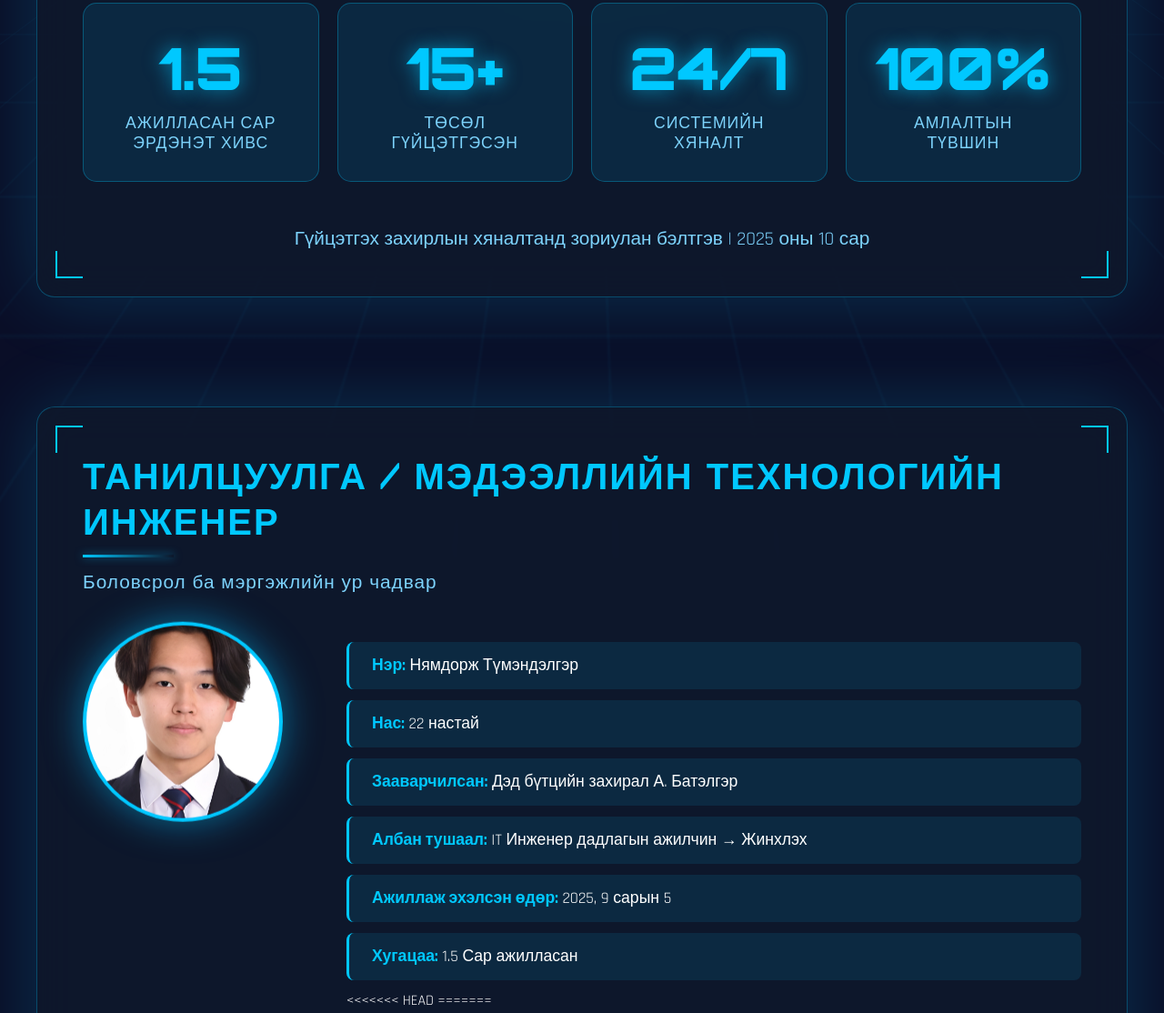
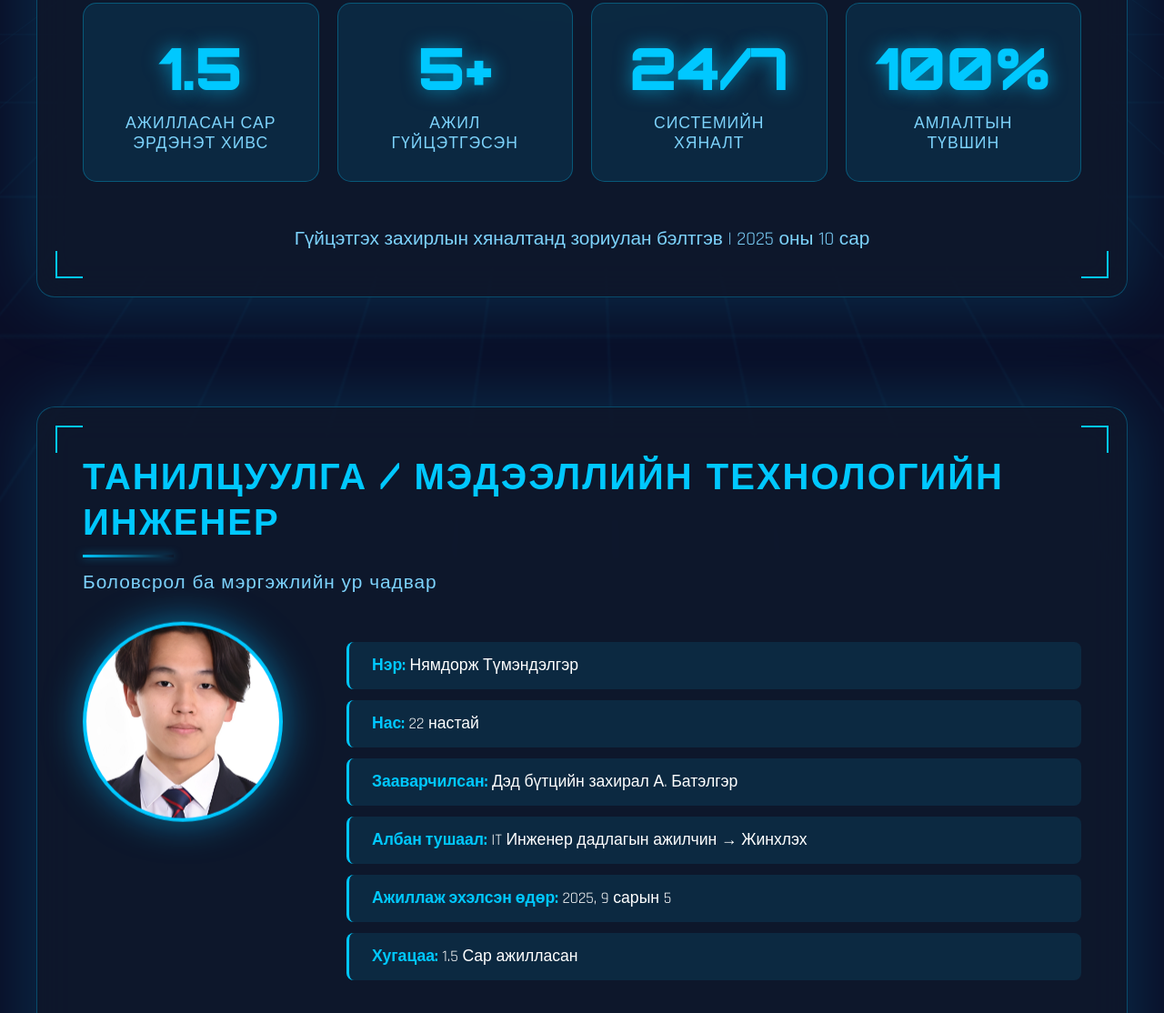
Before and after one commit to Tumeyo/it-reports, a plain HTML site: page index.html in a window 1280 px wide. Shown: the part 537-1651 px from the top of the page at 91% size. Drawn offline with Linux system fonts and the light colour scheme.

Commit message:
should be last

```diff
--- a/index.html
+++ b/index.html
@@ -586,8 +586,8 @@
                             <div class="stat-label">Ажилласан Сар<br>Эрдэнэт Хивс</div>
                         </div>
                         <div class="stat-card">
-                            <span class="stat-number">15+</span>
-                            <div class="stat-label">Төсөл<br>Гүйцэтгэсэн</div>
+                            <span class="stat-number">5+</span>
+                            <div class="stat-label">Ажил<br>Гүйцэтгэсэн</div>
                         </div>
                         <div class="stat-card">
                             <span class="stat-number">24/7</span>
@@ -642,10 +642,6 @@
                         <div class="info-line">
                             <strong style="color: #00c8ff;">Хугацаа:</strong> 1.5 Сар ажилласан
                         </div>
-<<<<<<< HEAD
-=======
-
-                    </div>
                 </div>
 
                 <div style="margin-top: 40px;">
@@ -681,11 +677,7 @@
                 <div class="cyber-corner bottom-right"></div>
 
                 <h2>АМЖИЛТУУД</h2>
-<<<<<<< HEAD
-                <div class="subtitle">2025 оны 9 сараас хойш хэрэгжүүлсэн төслүүд</div>
-=======
                 <div class="subtitle">2025 оны 9 сараас хойш хэрэгжүүлсэн ажилууд</div>
->>>>>>> 5df3987 (suuliin)
 
                 <div class="data-item accomplishment">
                     <strong style="color: #00ff88; font-size: 1.2em;">⚡ ШИНЭ ОЁДОЛЫН МАШИН СҮЛЖЭЭ НЭВТРҮҮЛЭЛТ</strong><br>
```
